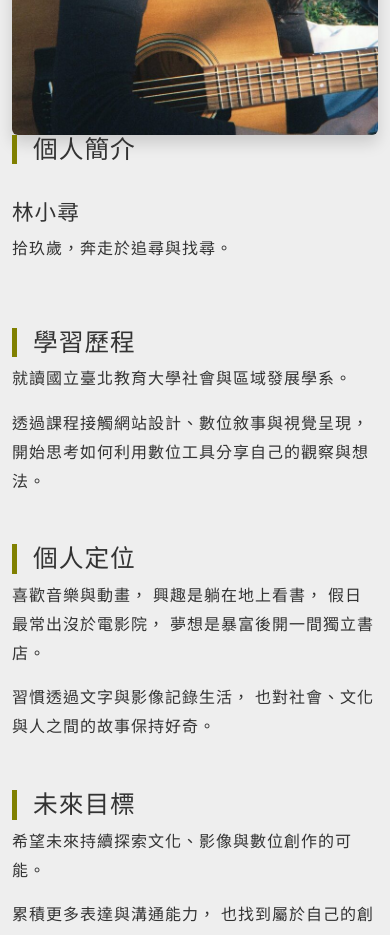
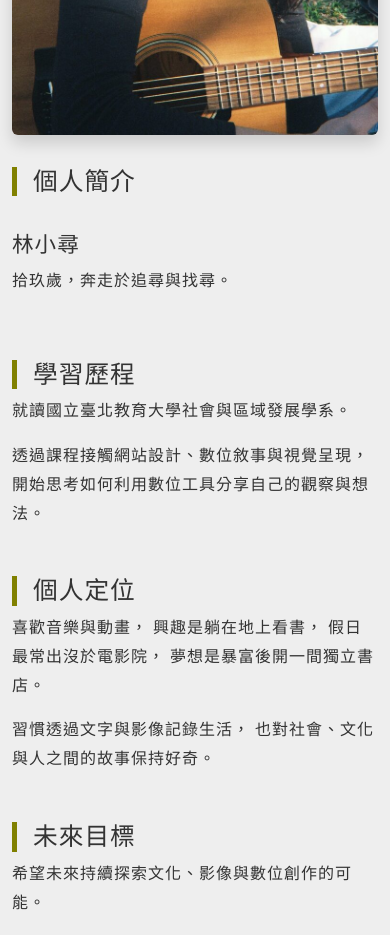
Before and after one commit to cclintw/homework-lin, a plain HTML site: page index.html in a window 390 px wide. Shown: the part 960-1895 px from the top of the page. Drawn offline with nearby package versions, Linux system fonts and the light colour scheme.

Commit message:
Preserve portfolio image proportions

```diff
--- a/css/style.css
+++ b/css/style.css
@@ -118,7 +118,6 @@ h6{
 /* ===== CARD IMAGE (重要) ===== */
 .card-img-top{
     width: 100%;
-    aspect-ratio: 4 / 3;
     object-fit: cover;
 }
 
@@ -149,6 +148,10 @@ img{
 }
 
 @media (max-width: 768px){
+    .content-section:first-child .col-md-8{
+        margin-top: 2rem;
+    }
+
     .home-container{
         flex-direction: column;
         align-items: center;
```
